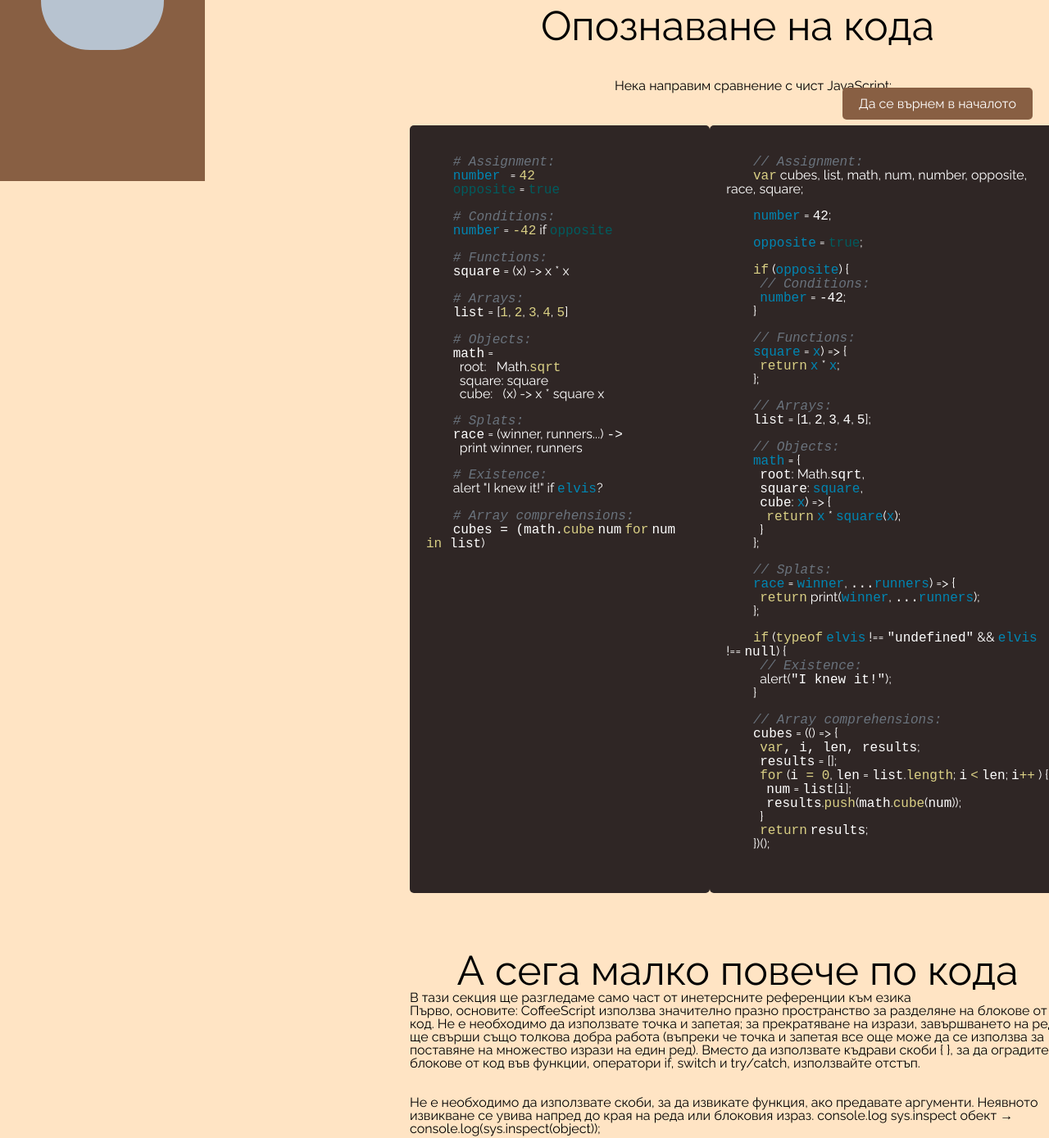
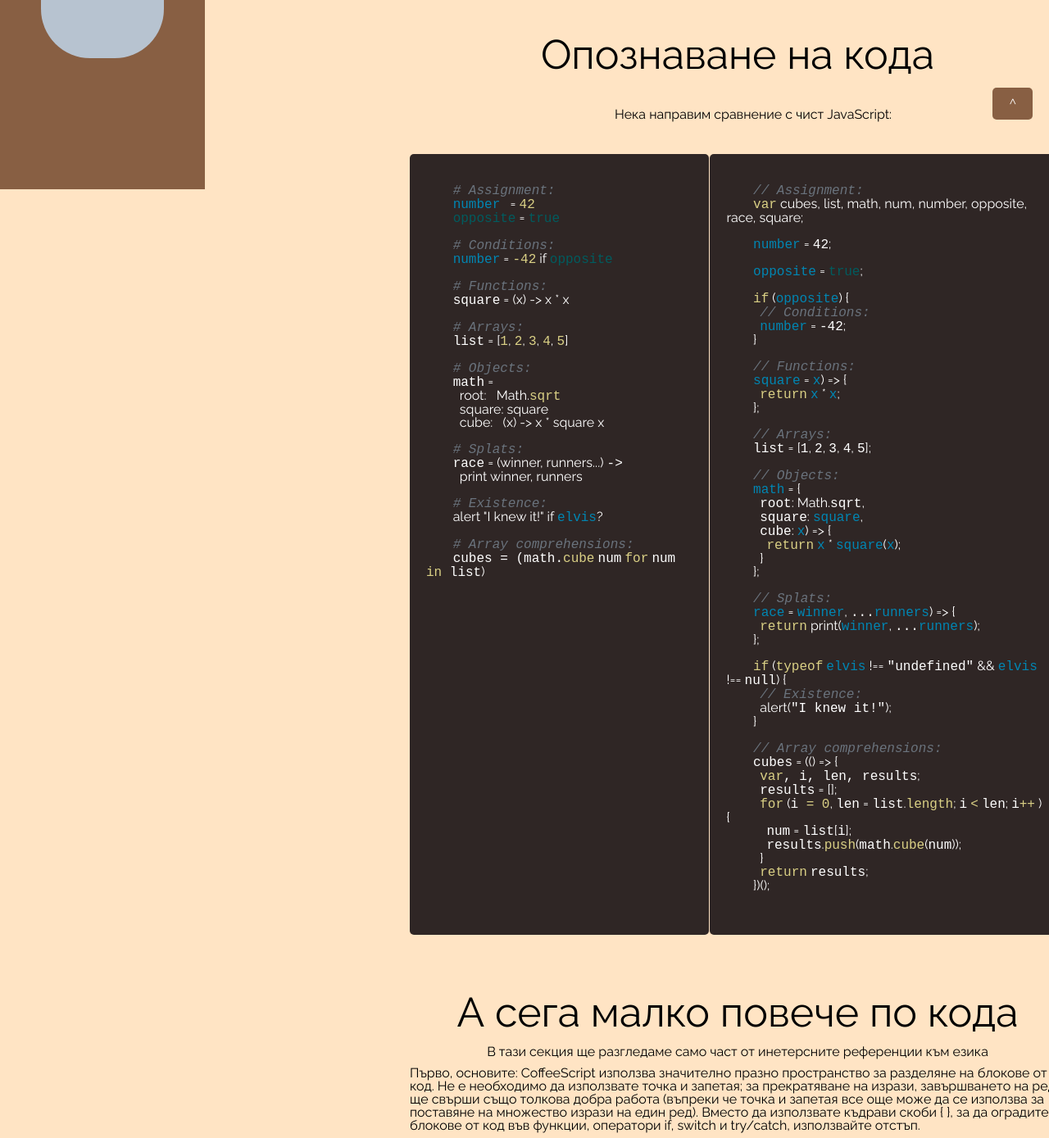
Before and after one commit to AntoniaHrr/CoffeeScript, a plain HTML site: page index.html in a window 1280 px wide. Shown: the part 645-2034 px from the top of the page at 82% size. Drawn offline with nearby package versions, Linux system fonts and the light colour scheme; a web font is replaced by a local one.

Commit message:
Clean code

```diff
--- a/css/index.css
+++ b/css/index.css
@@ -27,6 +27,15 @@ h2 {
   padding-top: 40px;
 }
 
+h3 {
+  text-align: center;
+  padding-top: 15px;
+}
+
+p {
+  padding-top: 10px;
+}
+
 .intro {
   text-align: center;
 }
@@ -37,6 +46,10 @@ h2 {
   flex-wrap: wrap;
   box-sizing: border-box;
   margin: 0px auto;
+}
+
+pre {
+  margin-right: 1px;
 }
 
 .info {
--- a/index.html
+++ b/index.html
@@ -12,7 +12,7 @@
   </head>
   <body>
     <section class="button-container">
-      <a class="fixed-button" href="#home">Да се върнем в началото</a>
+      <a class="fixed-button" href="#home">^</a>
     </section>
 
     <header class="sticky-header">
@@ -355,7 +355,7 @@
           <h2>Кой, кога и защо създава този език?</h2>
           <p>
             Първият Git комит има коментар „първоначален комит на мистериозния
-            език“. Първата стабилна версия на CoffeeScript беше публикувана от
+            език“. Първата стабилна версия на CoffeeScript е публикувана от
             Джереми Ашкенас през 2010 г. Започва като малък страничен проект,
             който бързо се развива. Дори Брендън Айх, създателят на JavaScript,
             казва, че CoffeeScript е страхотна идея, която трябва да служи като
@@ -376,6 +376,7 @@
         </section>
         <section id="feature-five" class="feature-five">
           <h1>Кой е използвал CoffeeScript?</h1>
+
           <img
             src="./img/Dropbox-logo-no-bg.png"
             alt="Dropbox Logo"
@@ -428,6 +429,7 @@
             Макар и да звучи толкова изкушаващ, че да забравим за JavaScript и
             да преминем изцяло на CoffeeScript, то той има и своите минуси
           </h3>
+          <br>
           <ul>
             <li>
               Основният недостатък на CoffeeScript е концепцията за интервали;
@@ -452,6 +454,7 @@
           <p id="link1">[1] CoffeeScript официален сайт, линк: [ <a href="https://coffeescript.org/" target="_blank">https://coffeescript.org/</a> ] </p>
           <p id="link1">[2] Кратка история на CoffeeScript, линк: [ <a href="https://objectcomputing.com/resources/publications/sett/november-2011-coffeescript-a-little-language-that-compiles-into-javascript" target="_blank">https://objectcomputing.com/resources/publications/sett/november-2011-coffeescript-a-little-language-that-compiles-into-javascript</a> ] </p>
           <p id="link1">[3] Какво е CofeeScript, линк: [ <a href="https://www.codecademy.com/resources/blog/what-is-coffeescript/" target="_blank">https://www.codecademy.com/resources/blog/what-is-coffeescript/</a> ] </p>
+          <p id="link1">[4] CSS анимация на кафе, линк: [ <a href="https://codepen.io/LauraAddams/pen/OpOjxB" target="_blank">https://codepen.io/LauraAddams/pen/OpOjxB</a> ] </p>
         </section>
       </section>
     </section>
```
